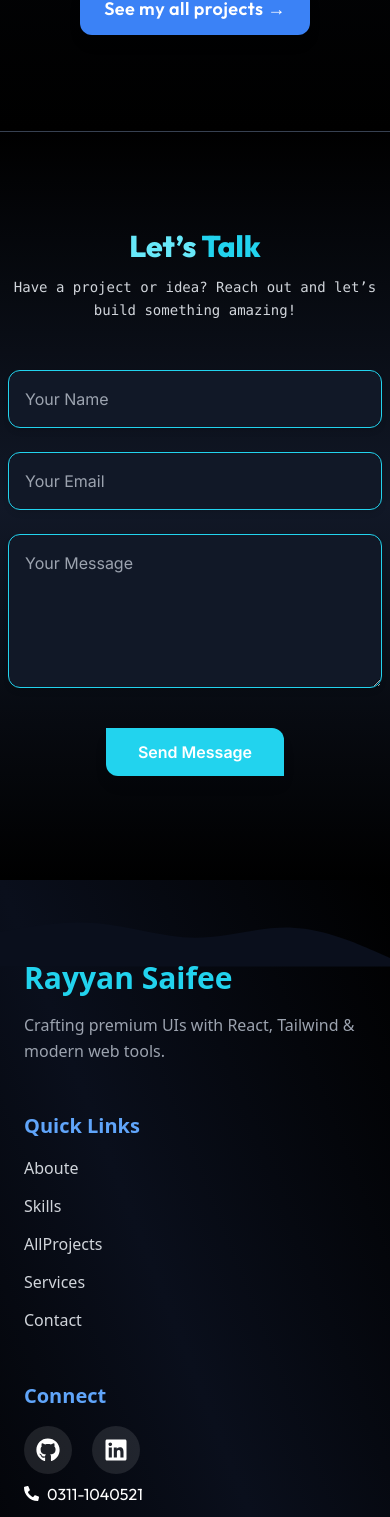
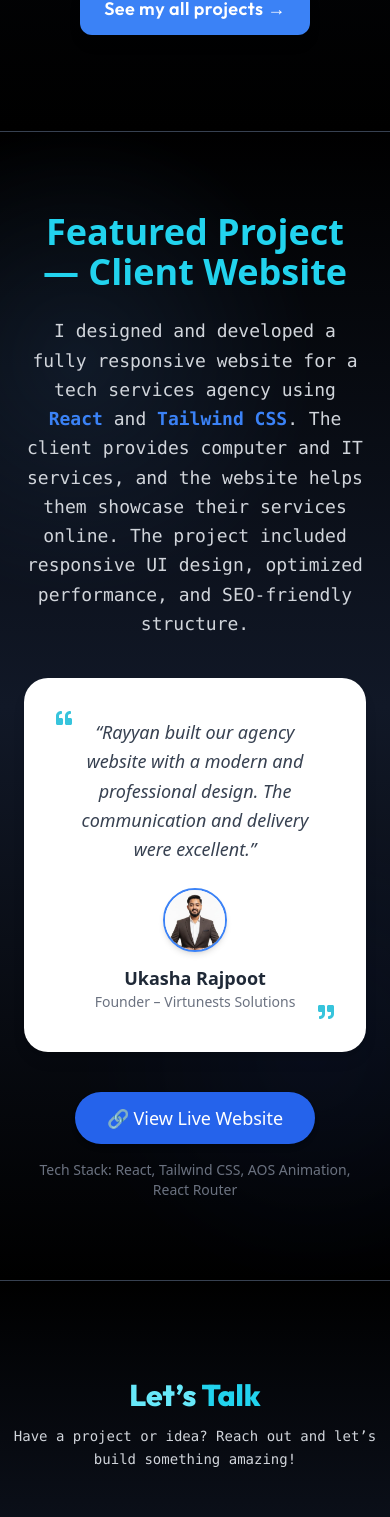
Before and after one commit to Rayyan-saif/Rayyan-resume, a React (Vite) app: page / in a window 390 px wide. Shown: the part 6738-8255 px from the top of the page. Built offline with nearby package versions, Linux system fonts and the light colour scheme; no server answers.

Commit message:
Updated website design / content

```diff
--- a/package.json
+++ b/package.json
@@ -13,7 +13,7 @@
     "@heroicons/react": "^2.2.0",
     "@lottiefiles/react-lottie-player": "^3.6.0",
     "aos": "^2.3.4",
-    "framer-motion": "^12.23.12",
+    "framer-motion": "^12.23.24",
     "icons": "^1.0.0",
     "lottie-react": "^2.4.1",
     "lucide-react": "^0.525.0",
--- a/src/components/Footer.jsx
+++ b/src/components/Footer.jsx
@@ -1,7 +1,11 @@
 import React, { useEffect } from "react";
 import {
+  FaCss3Alt,
   FaFacebook,
+  FaGitAlt,
   FaGithub,
+  FaHtml5,
+  FaJsSquare,
   FaLinkedin,
   FaPhone,
 } from "react-icons/fa";
@@ -10,6 +14,17 @@ import { SiTailwindcss, SiVite, SiVercel } from "react-icons/si";
 import { FaReact } from "react-icons/fa";
 import AOS from "aos";
 import "aos/dist/aos.css";
+
+const icons = [
+  FaHtml5,
+  FaCss3Alt,
+  FaJsSquare,
+  FaReact,
+  SiTailwindcss,
+  SiVite,
+  SiVercel,
+  FaGitAlt
+];
 
 const Footer = () => {
   useEffect(() => {
@@ -114,7 +129,7 @@ const Footer = () => {
 
       {/* Tech Stack Icons */}
       <div className="relative z-10 flex justify-center gap-6 mt-6 text-2xl text-white/70">
-        {[FaReact, SiTailwindcss, SiVite, SiVercel].map((Icon, idx) => (
+        {icons.map((Icon, idx) => (
           <span key={idx} className="hover:text-cyan-400 transition">
             <Icon />
           </span>
--- a/src/components/Home/Home.jsx
+++ b/src/components/Home/Home.jsx
@@ -6,6 +6,7 @@ import Projects from '../Projects'
 import Contact from '../Contact'
 import Services from '../Services'
 import DarkModeToggle from '../DarkModeToggle'
+import Testimonial from '../Testimonial'
 
 const Home = () => {
   return (
@@ -15,6 +16,7 @@ const Home = () => {
         <Skills/>
         <Services/>
         <Projects/>
+        <Testimonial/>
         <Contact/>
     </main>
   )
--- /dev/null
+++ b/src/components/Testimonial.jsx
@@ -0,0 +1,83 @@
+import React from "react";
+import { motion } from "framer-motion";
+import { FaQuoteLeft, FaQuoteRight } from "react-icons/fa";
+import Client from "../assets/Ukasha.jpg"
+
+const Testimonial = () => {
+  return (
+    <section className="relative bg-gradient-to-b from-blue-100 via-white to-blue-100 py-20  dark:from-black dark:via-gray-900 dark:to-black border-gray-700 border-t px-6 md:px-12 lg:px-24 overflow-hidden">
+      {/* Background Accent */}
+      <div className="absolute inset-0 opacity-10 bg-[radial-gradient(circle_at_20%_20%,#60a5fa,transparent_25%),radial-gradient(circle_at_80%_80%,#1e3a8a,transparent_25%)]"></div>
+
+      <motion.div
+        initial={{ opacity: 0, y: 60 }}
+        whileInView={{ opacity: 1, y: 0 }}
+        transition={{ duration: 0.9, ease: "easeOut" }}
+        viewport={{ once: true }}
+        className="relative z-10 max-w-5xl mx-auto text-center"
+      >
+        <h2 className="text-4xl md:text-5xl font-extrabold dark:text-cyan-400 text-blue-600 mb-6">
+          Featured Project —{" "}
+          <span className="dark:text-cyan-400 text-blue-600">Client Website</span>
+        </h2>
+
+        <p className="text-lg md:text-xl text-gray-600 dark:text-gray-300 font-mono max-w-3xl mx-auto mb-10 leading-relaxed">
+          I designed and developed a fully responsive website for a tech
+          services agency using{" "}
+          <span className="font-semibold text-blue-500">React</span> and{" "}
+          <span className="font-semibold text-blue-500">Tailwind CSS</span>. The
+          client provides computer and IT services, and the website helps them
+          showcase their services online. The project included responsive UI
+          design, optimized performance, and SEO-friendly structure.
+        </p>
+
+        <motion.div
+          initial={{ opacity: 0, scale: 0.95 }}
+          whileInView={{ opacity: 1, scale: 1 }}
+          transition={{ duration: 0.8, ease: "easeOut" }}
+          viewport={{ once: true }}
+          className="bg-white rounded-3xl shadow-lg p-10 md:p-12 mx-auto max-w-3xl relative"
+        >
+          {/* Quote Icons */}
+          <FaQuoteLeft className="absolute top-8 left-8 text-cyan-500 md:text-3xl text-1xl opacity-80" />
+          <FaQuoteRight className="absolute bottom-8 right-8 text-cyan-500 md:text-3xl text-1xl opacity-80" />
+
+          <p className="text-gray-700 text-lg italic leading-relaxed mb-6">
+            “Rayyan built our agency website with a modern and professional
+            design. The communication and delivery were excellent.”
+          </p>
+
+          <div className="flex items-center justify-center flex-col">
+            <img
+              src={Client}
+              alt="Client"
+              className="w-16 h-16 rounded-full border-2 border-blue-500 shadow-md mb-3"
+            />
+            <p className="font-semibold text-gray-800 text-lg">
+              Ukasha Rajpoot
+            </p>
+            <p className="text-sm text-gray-500">
+              Founder – Virtunests Solutions
+            </p>
+          </div>
+        </motion.div>
+
+        <motion.a
+          href="https://virtunests.com"
+          target="_blank"
+          rel="noopener noreferrer"
+          whileHover={{ scale: 1.05 }}
+          className="inline-block mt-10 bg-blue-600 hover:bg-blue-700 text-white text-lg font-medium px-8 py-3 rounded-full shadow-md transition-all duration-300"
+        >
+          🔗 View Live Website
+        </motion.a>
+
+        <p className="mt-4 text-sm text-gray-500">
+          Tech Stack: React, Tailwind CSS, AOS Animation, React Router
+        </p>
+      </motion.div>
+    </section>
+  );
+};
+
+export default Testimonial;
```
Also changed, not shown: src/assets/Ukasha.jpg (added), 1 other file (tests, documents, lock files or other folders).
